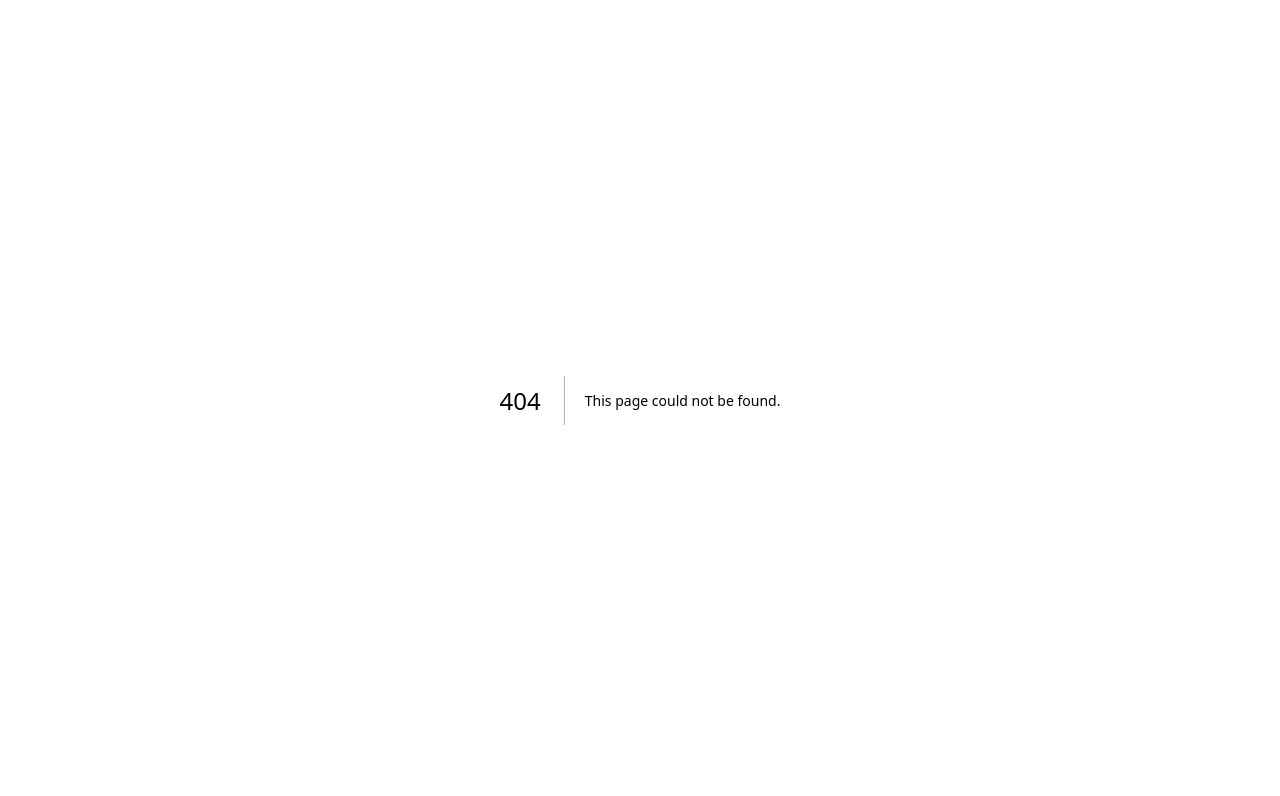
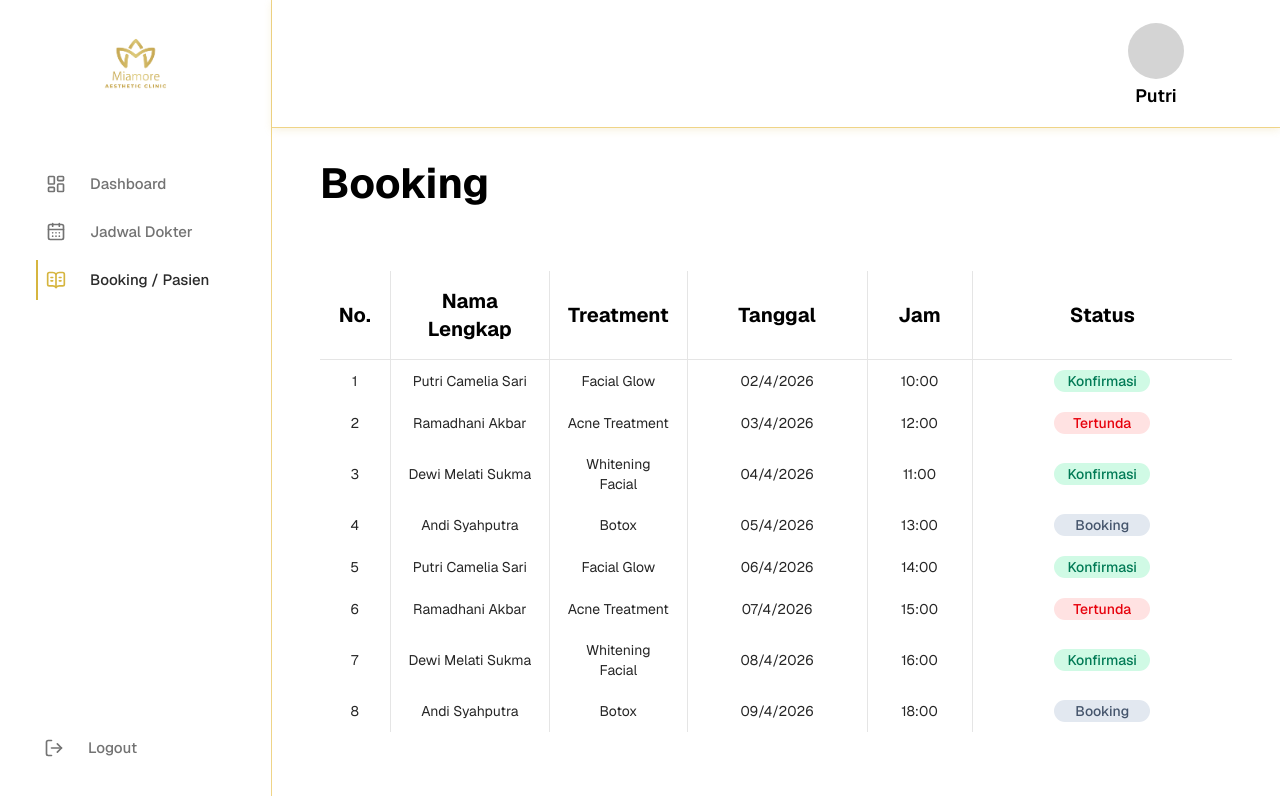
Before and after one commit to cmliaaptr/IF4MA-6-Miamore-Aesthetic-Clinic, a Next.js app: page /dokter/booking in a window 1280 px wide. Before the commit this address had no page. Shown: the top 796 px of the page. Built offline with nearby package versions, Linux system fonts and the light colour scheme.

Commit message:
menambahkan dahboard user setelah login dan merapikan logo pada bagian dokter dan admin dan menambahkan jadwal dokter dan booking pasien page di bagian dokter

```diff
--- /dev/null
+++ b/app/(user)/customer/page.tsx
@@ -0,0 +1,5 @@
+import CustomerDashboardContent from "@/app/components/customer/CustomerDashboardContent";
+
+export default function CustomerDashboardPage() {
+  return <CustomerDashboardContent />;
+}
--- /dev/null
+++ b/app/components/customer/CustomerDashboardContent.tsx
@@ -0,0 +1,13 @@
+import CustomerHero from "./CustomerHero";
+import CustomerTreatmentSection from "./CustomerTreatmentSection";
+import CustomerWhyChoose from "./CustomerWhyChoose";
+
+export default function CustomerDashboardContent() {
+  return (
+    <div className="min-h-screen overflow-x-hidden bg-white text-neutral-900">
+      <CustomerHero />
+      <CustomerWhyChoose />
+      <CustomerTreatmentSection />
+    </div>
+  );
+}
--- /dev/null
+++ b/app/components/customer/CustomerHero.tsx
@@ -0,0 +1,5 @@
+import Hero from "../landing/Hero";
+
+export default function CustomerHero() {
+  return <Hero />;
+}
--- /dev/null
+++ b/app/components/customer/CustomerTreatmentSection.tsx
@@ -0,0 +1,5 @@
+import TreatmentSection from "../landing/TreatmentSection";
+
+export default function CustomerTreatmentSection() {
+  return <TreatmentSection />;
+}
--- /dev/null
+++ b/app/components/customer/CustomerWhyChoose.tsx
@@ -0,0 +1,5 @@
+import WhyChoose from "../landing/WhyChoose";
+
+export default function CustomerWhyChoose() {
+  return <WhyChoose />;
+}
--- a/app/components/dokter/DokterHeader.tsx
+++ b/app/components/dokter/DokterHeader.tsx
@@ -1,17 +1,6 @@
-import Image from "next/image";
-
 export default function DokterHeader() {
   return (
-    <header className="flex h-32 items-center justify-between border-b border-[#efd487] bg-white px-8 shadow-[0_2px_8px_rgba(212,177,72,0.18)] md:px-16 lg:px-24">
-      <Image
-        src="/images/logo.png"
-        alt="Miamore Aesthetic Clinic"
-        width={96}
-        height={70}
-        priority
-        className="h-auto w-20 object-contain md:w-24"
-      />
-
+    <header className="flex h-32 items-center justify-end border-b border-[#efd487] bg-white px-8 shadow-[0_2px_8px_rgba(212,177,72,0.18)] md:px-16 lg:px-24">
       <div className="flex flex-col items-center gap-2">
         <div className="h-14 w-14 rounded-full bg-neutral-300" />
         <span className="text-lg font-semibold leading-none">Putri</span>
--- a/app/components/dokter/DokterSidebar.tsx
+++ b/app/components/dokter/DokterSidebar.tsx
@@ -1,6 +1,7 @@
 "use client";
 
 import Link from "next/link";
+import Image from "next/image";
 import { usePathname } from "next/navigation";
 import { BookOpenText, CalendarDays, LayoutDashboard, LogOut } from "lucide-react";
 
@@ -15,6 +16,17 @@ export default function DokterSidebar() {
 
   return (
     <aside className="hidden w-[272px] shrink-0 border-r border-[#efd487] bg-white md:flex md:flex-col">
+      <div className="flex h-32 items-center justify-center">
+        <Image
+          src="/images/logo.png"
+          alt="Miamore Aesthetic Clinic"
+          width={112}
+          height={82}
+          priority
+          className="h-auto w-28 object-contain"
+        />
+      </div>
+
       <nav className="flex flex-1 flex-col gap-2 px-9 py-9">
         {menuItems.map((item) => {
           const Icon = item.icon;
--- /dev/null
+++ b/app/components/dokter/booking/BookingTable.tsx
@@ -0,0 +1,73 @@
+type BookingStatus = "Konfirmasi" | "Tertunda" | "Booking";
+
+export type DoctorBooking = {
+  id: number;
+  name: string;
+  treatment: string;
+  date: string;
+  time: string;
+  status: BookingStatus;
+};
+
+const statusClasses: Record<BookingStatus, string> = {
+  Konfirmasi: "bg-emerald-100 text-emerald-700",
+  Tertunda: "bg-red-100 text-red-600",
+  Booking: "bg-slate-200 text-slate-600",
+};
+
+export default function BookingTable({ data }: { data: DoctorBooking[] }) {
+  return (
+    <div className="overflow-x-auto">
+      <table className="w-full min-w-[900px] border-collapse text-center">
+        <thead>
+          <tr className="border-b border-neutral-200 text-xl font-semibold">
+            <th className="w-[70px] border-r border-neutral-200 px-4 py-4">
+              No.
+            </th>
+            <th className="border-r border-neutral-200 px-4 py-4">
+              Nama Lengkap
+            </th>
+            <th className="border-r border-neutral-200 px-4 py-4">
+              Treatment
+            </th>
+            <th className="w-[180px] border-r border-neutral-200 px-4 py-4">
+              Tanggal
+            </th>
+            <th className="w-[105px] border-r border-neutral-200 px-4 py-4">
+              Jam
+            </th>
+            <th className="w-[260px] px-4 py-4">Status</th>
+          </tr>
+        </thead>
+        <tbody>
+          {data.map((item) => (
+            <tr key={item.id} className="text-sm text-neutral-800">
+              <td className="border-r border-neutral-200 px-4 py-2.5">
+                {item.id}
+              </td>
+              <td className="border-r border-neutral-200 px-4 py-2.5">
+                {item.name}
+              </td>
+              <td className="border-r border-neutral-200 px-4 py-2.5">
+                {item.treatment}
+              </td>
+              <td className="border-r border-neutral-200 px-4 py-2.5">
+                {item.date}
+              </td>
+              <td className="border-r border-neutral-200 px-4 py-2.5">
+                {item.time}
+              </td>
+              <td className="px-4 py-2.5">
+                <span
+                  className={`inline-flex min-w-24 justify-center rounded-full px-3 py-1 text-sm font-medium leading-none ${statusClasses[item.status]}`}
+                >
+                  {item.status}
+                </span>
+              </td>
+            </tr>
+          ))}
+        </tbody>
+      </table>
+    </div>
+  );
+}
--- /dev/null
+++ b/app/components/dokter/jadwal/DoctorScheduleTable.tsx
@@ -0,0 +1,47 @@
+export type DoctorSchedule = {
+  id: number;
+  day: string;
+  startTime: string;
+  endTime: string;
+};
+
+export default function DoctorScheduleTable({
+  data,
+}: {
+  data: DoctorSchedule[];
+}) {
+  return (
+    <div className="overflow-x-auto">
+      <table className="w-full min-w-[760px] border-collapse text-center">
+        <thead>
+          <tr className="border-b border-neutral-200 text-xl font-semibold">
+            <th className="w-[70px] border-r border-neutral-200 px-4 py-4">
+              No.
+            </th>
+            <th className="border-r border-neutral-200 px-4 py-4">Hari</th>
+            <th className="border-r border-neutral-200 px-4 py-4">
+              Jam Mulai
+            </th>
+            <th className="px-4 py-4">Jam Selesai</th>
+          </tr>
+        </thead>
+        <tbody>
+          {data.map((item) => (
+            <tr key={item.id} className="text-sm text-neutral-800">
+              <td className="border-r border-neutral-200 px-4 py-2.5">
+                {item.id}
+              </td>
+              <td className="border-r border-neutral-200 px-4 py-2.5">
+                {item.day}
+              </td>
+              <td className="border-r border-neutral-200 px-4 py-2.5">
+                {item.startTime}
+              </td>
+              <td className="px-4 py-2.5">{item.endTime}</td>
+            </tr>
+          ))}
+        </tbody>
+      </table>
+    </div>
+  );
+}
--- /dev/null
+++ b/app/dokter/booking/page.tsx
@@ -0,0 +1,84 @@
+import BookingTable, {
+  type DoctorBooking,
+} from "../../components/dokter/booking/BookingTable";
+
+const bookings: DoctorBooking[] = [
+  {
+    id: 1,
+    name: "Putri Camelia Sari",
+    treatment: "Facial Glow",
+    date: "02/4/2026",
+    time: "10:00",
+    status: "Konfirmasi",
+  },
+  {
+    id: 2,
+    name: "Ramadhani Akbar",
+    treatment: "Acne Treatment",
+    date: "03/4/2026",
+    time: "12:00",
+    status: "Tertunda",
+  },
+  {
+    id: 3,
+    name: "Dewi Melati Sukma",
+    treatment: "Whitening Facial",
+    date: "04/4/2026",
+    time: "11:00",
+    status: "Konfirmasi",
+  },
+  {
+    id: 4,
+    name: "Andi Syahputra",
+    treatment: "Botox",
+    date: "05/4/2026",
+    time: "13:00",
+    status: "Booking",
+  },
+  {
+    id: 5,
+    name: "Putri Camelia Sari",
+    treatment: "Facial Glow",
+    date: "06/4/2026",
+    time: "14:00",
+    status: "Konfirmasi",
+  },
+  {
+    id: 6,
+    name: "Ramadhani Akbar",
+    treatment: "Acne Treatment",
+    date: "07/4/2026",
+    time: "15:00",
+    status: "Tertunda",
+  },
+  {
+    id: 7,
+    name: "Dewi Melati Sukma",
+    treatment: "Whitening Facial",
+    date: "08/4/2026",
+    time: "16:00",
+    status: "Konfirmasi",
+  },
+  {
+    id: 8,
+    name: "Andi Syahputra",
+    treatment: "Botox",
+    date: "09/4/2026",
+    time: "18:00",
+    status: "Booking",
+  },
+];
+
+export default function DokterBookingPage() {
+  return (
+    <section className="mx-auto max-w-6xl">
+      <h1 className="text-4xl font-bold tracking-normal md:text-[42px]">
+        Booking
+      </h1>
+
+      <div className="mt-16">
+        <BookingTable data={bookings} />
+      </div>
+    </section>
+  );
+}
--- /dev/null
+++ b/app/dokter/jadwal/page.tsx
@@ -0,0 +1,26 @@
+import DoctorScheduleTable, {
+  type DoctorSchedule,
+} from "../../components/dokter/jadwal/DoctorScheduleTable";
+
+const schedules: DoctorSchedule[] = [
+  { id: 1, day: "Senin", startTime: "Off", endTime: "Off" },
+  { id: 2, day: "Selasa", startTime: "10:00", endTime: "18:00" },
+  { id: 3, day: "Rabu", startTime: "10:00", endTime: "18:00" },
+  { id: 4, day: "Kamis", startTime: "10:00", endTime: "18:00" },
+  { id: 5, day: "Jumat", startTime: "10:00", endTime: "18:00" },
+  { id: 6, day: "Sabtu", startTime: "10:00", endTime: "18:00" },
+];
+
+export default function DokterJadwalPage() {
+  return (
+    <section className="mx-auto max-w-6xl">
+      <h1 className="text-4xl font-bold tracking-normal md:text-[42px]">
+        Jadwal Dokter
+      </h1>
+
+      <div className="mt-7">
+        <DoctorScheduleTable data={schedules} />
+      </div>
+    </section>
+  );
+}
--- a/app/dokter/layout.tsx
+++ b/app/dokter/layout.tsx
@@ -8,10 +8,12 @@ export default function DokterLayout({
 }) {
   return (
     <div className="min-h-screen bg-white text-black">
-      <DokterHeader />
-      <div className="flex min-h-[calc(100vh-128px)]">
+      <div className="flex min-h-screen">
         <DokterSidebar />
-        <main className="flex-1 px-6 py-8 md:px-9 lg:px-12">{children}</main>
+        <div className="flex min-w-0 flex-1 flex-col">
+          <DokterHeader />
+          <main className="flex-1 px-6 py-8 md:px-9 lg:px-12">{children}</main>
+        </div>
       </div>
     </div>
   );
```
